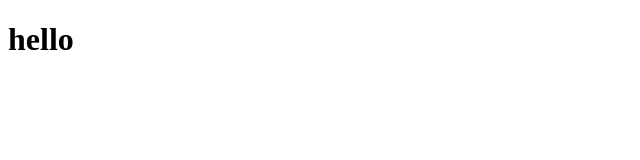
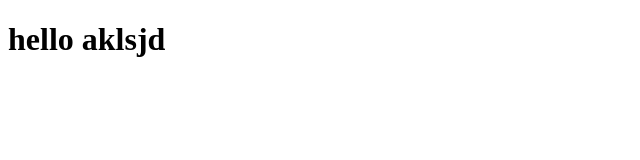
Before and after one commit to bbagustrm/kudaa, a plain HTML site: page index.html in a window 1280 px wide. Shown: the whole page, without its empty margins (0-640 px from the left). Drawn offline with Linux system fonts and the light colour scheme.

Commit message:
BOHRAROH

```diff
--- a/index.html
+++ b/index.html
@@ -7,6 +7,6 @@
     <title>Document</title>
 </head>
 <body>
-    <h1>hello</h1>
+    <h1>hello aklsjd</h1>
 </body>
 </html>
```
